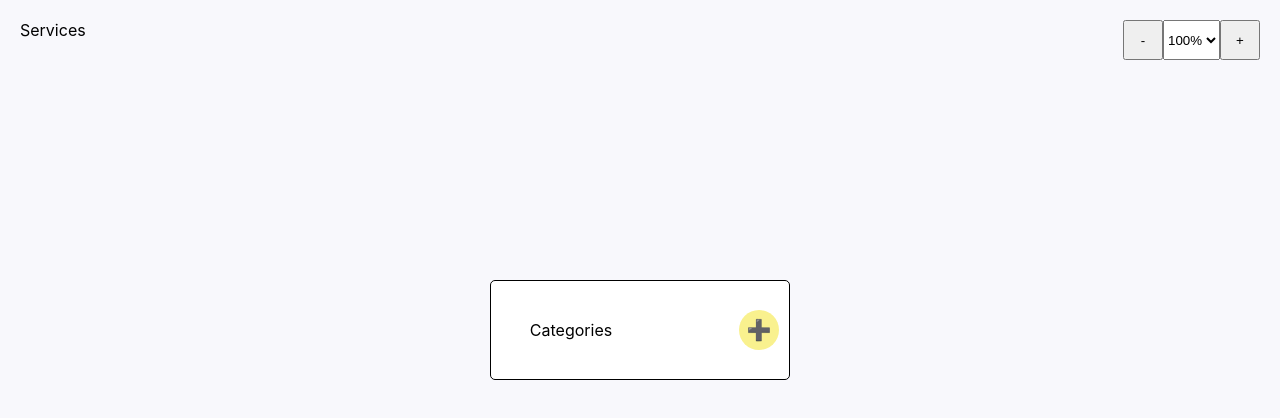
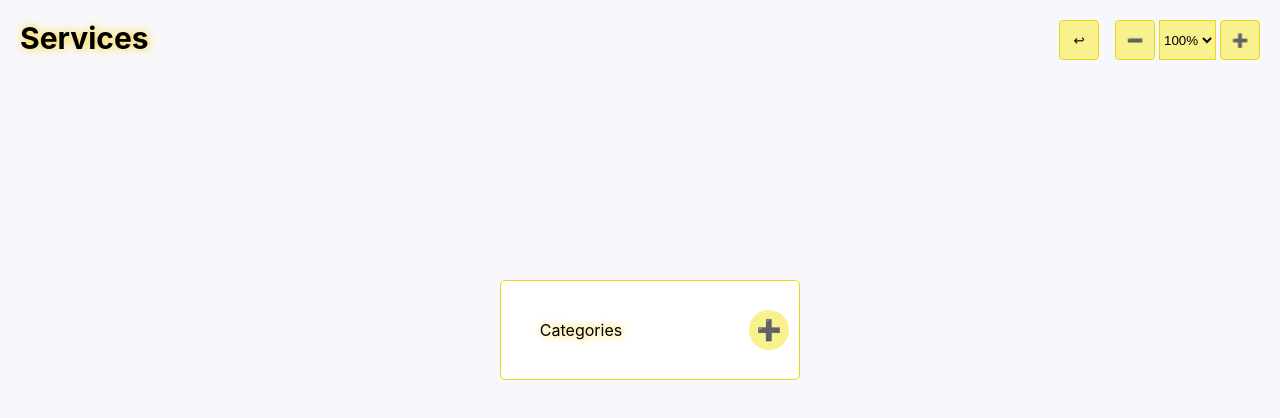
Before and after one commit to rash23/binary-tree, a React (Create React App) app: page / in a window 1280 px wide. Shown: the top 418 px of the page. Built offline with nearby package versions, Linux system fonts and the light colour scheme.

Commit message:
feature: moving categories

```diff
--- a/src/App.css
+++ b/src/App.css
@@ -9,8 +9,14 @@
 	margin-bottom: 200px;
 }
 
+.header_navigation {
+	display: flex;
+	gap: 16px;
+}
+
 .zoom-container {
 	display: flex;
+	gap: 4px;
 }
 
 .button {
@@ -18,6 +24,21 @@
 	height: 40px;
 	text-align: center;
 	text-transform: uppercase;
+	background-color: rgb(249, 241, 142);
+	border: 1px solid rgb(232, 218, 22);
+	border-radius: 4px;
+}
+
+.select {
+	background-color: rgb(249, 241, 142);
+	border: 1px solid rgb(232, 218, 22);
+}
+
+.input {
+	background-color: rgb(249, 241, 142);
+	border: 1px solid rgb(232, 218, 22);
+	padding: 4px;
+	border-radius: 4px;
 }
 
 .button-icon {
@@ -42,6 +63,7 @@
 .card_name {
 	word-wrap: break-word;
 	width: 140px;
+	text-shadow: #fc0 1px 0 10px;
 }
 
 .btn-wrapper {
--- a/src/App.tsx
+++ b/src/App.tsx
@@ -1,176 +1,46 @@
-import { useState } from 'react'
 import RecursiveComponent from './components/RecursiveComponent'
-import { ServicesType } from './types'
+import ZoomComponent from './components/ZoomComponent'
+import useCategory from './hooks/useCategory'
+import useZoom from './hooks/useZoom'
+import useMovingCategories from './hooks/useMovingCategories'
 import './App.css'
 
 const App = () => {
-	const [services, setServices] = useState<ServicesType[]>([
-		{
-			id: crypto.randomUUID(),
-			categoryName: 'Categories',
-			isEdited: true,
-			firsElement: true,
-			subCategories: [],
-		},
-	])
-
-	const [zoomLevel, setZoomLevel] = useState<number>(100)
-
-	const handleZoomChange = (event: React.ChangeEvent<HTMLSelectElement>) => {
-		const selectedZoomLevel = parseInt(event.target.value, 10)
-		setZoomLevel(selectedZoomLevel)
-	}
-
-	const addSubCategoryById = (id: string, newObject: ServicesType, array: ServicesType[]) => {
-		const updatedCategories = [...array]
-
-		for (let i = 0; i < updatedCategories.length; i++) {
-			if (updatedCategories[i].id === id) {
-				updatedCategories[i].subCategories.push(newObject)
-				break
-			}
-
-			if (updatedCategories[i].subCategories.length > 0) {
-				addSubCategoryById(id, newObject, updatedCategories[i].subCategories)
-			}
-		}
-
-		setServices(updatedCategories)
-	}
-
-	const handleAddSubCategory = (id: string): void => {
-		const newSubCategory = {
-			id: crypto.randomUUID(),
-			isEdited: false,
-			categoryName: '',
-			subCategories: [],
-		}
-
-		addSubCategoryById(id, newSubCategory, services)
-	}
-
-	const handleRemoveSubCategory = (id: string, array: ServicesType[]): ServicesType[] => {
-		return array.filter((item) => {
-			if (item.id === id) {
-				return false
-			}
-			if (item.subCategories && item.subCategories.length > 0) {
-				item.subCategories = handleRemoveSubCategory(id, item.subCategories)
-				return true
-			}
-			return true
-		})
-	}
-
-	const removeSubCategoryById = (id: string): void => {
-		const updatedSubCategories = handleRemoveSubCategory(id, services)
-		setServices(updatedSubCategories)
-	}
-
-	const changeTextLogic = (id: string, text: string, array: ServicesType[]): void => {
-		const updatedCategories = [...array]
-
-		for (let i = 0; i < updatedCategories.length; i++) {
-			if (updatedCategories[i].id === id) {
-				updatedCategories[i].categoryName = text
-				break
-			}
-
-			if (updatedCategories[i].subCategories.length > 0) {
-				changeTextLogic(id, text, updatedCategories[i].subCategories)
-			}
-		}
-
-		setServices(updatedCategories)
-	}
-
-	const changeText = (id: string, text: string): void => {
-		changeTextLogic(id, text, services)
-	}
-
-	const addTextLogic = (id: string, text: string, array: ServicesType[]): void => {
-		if (!text) {
-			alert('Please enter a text')
-			return
-		}
-
-		const updatedCategories = [...array]
-
-		for (let i = 0; i < updatedCategories.length; i++) {
-			if (updatedCategories[i].id === id) {
-				updatedCategories[i].categoryName = text
-				updatedCategories[i].isEdited = true
-				break
-			}
-
-			if (updatedCategories[i].subCategories.length > 0) {
-				addTextLogic(id, text, updatedCategories[i].subCategories)
-			}
-		}
-
-		setServices(updatedCategories)
-	}
-
-	const addText = (text: string, id: string): void => {
-		addTextLogic(id, text, services)
-	}
-
-	const editTextLogic = (id: string, array: ServicesType[]): void => {
-		const updatedCategories = [...array]
-
-		for (let i = 0; i < updatedCategories.length; i++) {
-			if (updatedCategories[i].id === id) {
-				updatedCategories[i].isEdited = false
-				break
-			}
-
-			if (updatedCategories[i].subCategories.length > 0) {
-				editTextLogic(id, updatedCategories[i].subCategories)
-			}
-		}
-
-		setServices(updatedCategories)
-	}
-
-	const editText = (id: string): void => {
-		editTextLogic(id, services)
-	}
-
-	const increaseZoom = () => {
-		if (zoomLevel < 150) {
-			setZoomLevel((prev) => prev + 10)
-		}
-	}
-
-	const reduceZoom = () => {
-		if (zoomLevel > 10) {
-			setZoomLevel((prev) => prev - 10)
-		}
-	}
+	const { services, changeText, addText, editText, handleAddSubCategory, removeSubCategoryById } = useCategory()
+	const { zoomLevel, handleZoomChange, increaseZoom, reduceZoom } = useZoom()
+	const { position, handleMouseDown, handleMouseMove, handleMouseUp, handleResetPosition } = useMovingCategories()
 
 	return (
 		<div className="app">
 			<header className="header">
-				<div>Services</div>
-				<div className="zoom-container">
-					<button className="button" onClick={reduceZoom}>
-						-
+				<div className="logo">Services</div>
+
+				<div className="header_navigation">
+					<button className="button" onClick={handleResetPosition}>
+						&#8617;
 					</button>
-					<select value={zoomLevel.toString()} onChange={handleZoomChange}>
-						{[...Array(15)].map((_, index) => (
-							<option key={index} value={(index + 1) * 10}>
-								{(index + 1) * 10}%
-							</option>
-						))}
-					</select>
-					<button className="button" onClick={increaseZoom}>
-						+
-					</button>
+					<ZoomComponent
+						zoomLevel={zoomLevel}
+						reduceZoom={reduceZoom}
+						increaseZoom={increaseZoom}
+						handleZoomChange={handleZoomChange}
+					/>
 				</div>
 			</header>
 			<div className="container">
-				<div className="row">
-					<div className="tree" style={{ transform: `scale(${zoomLevel / 100})` }}>
+				<div className="row" style={{ position: 'relative' }}>
+					<div
+						className="tree"
+						style={{
+							transform: `scale(${zoomLevel / 100})`,
+							position: 'absolute',
+							top: `${position.y}px`,
+							left: `${position.x}px`,
+						}}
+						onMouseDown={handleMouseDown}
+						onMouseMove={handleMouseMove}
+						onMouseUp={handleMouseUp}
+					>
 						<RecursiveComponent
 							data={services}
 							changeText={changeText}
--- a/src/components/RecursiveComponent.tsx
+++ b/src/components/RecursiveComponent.tsx
@@ -7,7 +7,7 @@ const RecursiveComponent: FC<RecursiveComponentPropsType> = (props) => {
 			{props.data.map((item) => (
 				<li key={item.id}>
 					{item.isEdited ? (
-						<div className="card">
+						<div className="card" style={{ backgroundColor: !item.firsElement ? '#FFAC83' : '#fff' }}>
 							<div className="card_edit">
 								<span className="card_name"> {item.categoryName}</span>
 								<div className="btn-wrapper">
@@ -31,6 +31,7 @@ const RecursiveComponent: FC<RecursiveComponentPropsType> = (props) => {
 						<div className="card">
 							<div className="card_edit">
 								<input
+									className="input"
 									placeholder="Category name"
 									value={item.categoryName}
 									onChange={(event) => props.changeText(item.id, event.target.value)}
--- /dev/null
+++ b/src/components/ZoomComponent.tsx
@@ -0,0 +1,24 @@
+import { FC } from 'react'
+import { ZoomComponentPropsType } from '../types'
+
+const ZoomComponent: FC<ZoomComponentPropsType> = (props) => {
+	return (
+		<div className="zoom-container">
+			<button className="button" onClick={props.reduceZoom}>
+				➖
+			</button>
+			<select className="select" value={props.zoomLevel.toString()} onChange={props.handleZoomChange}>
+				{[...Array(15)].map((_, index) => (
+					<option key={index} value={(index + 1) * 10}>
+						{(index + 1) * 10}%
+					</option>
+				))}
+			</select>
+			<button className="button" onClick={props.increaseZoom}>
+				➕
+			</button>
+		</div>
+	)
+}
+
+export default ZoomComponent
--- /dev/null
+++ b/src/hooks/useCategory.ts
@@ -0,0 +1,133 @@
+import { useState } from 'react'
+import { ServicesType } from '../types'
+
+const useCategory = () => {
+	const [services, setServices] = useState<ServicesType[]>([
+		{
+			id: crypto.randomUUID(),
+			categoryName: 'Categories',
+			isEdited: true,
+			firsElement: true,
+			subCategories: [],
+		},
+	])
+
+	const addSubCategoryById = (id: string, newObject: ServicesType, array: ServicesType[]) => {
+		const updatedCategories = [...array]
+
+		for (let i = 0; i < updatedCategories.length; i++) {
+			if (updatedCategories[i].id === id) {
+				updatedCategories[i].subCategories.push(newObject)
+				break
+			}
+
+			if (updatedCategories[i].subCategories.length > 0) {
+				addSubCategoryById(id, newObject, updatedCategories[i].subCategories)
+			}
+		}
+
+		setServices(updatedCategories)
+	}
+
+	const handleAddSubCategory = (id: string): void => {
+		const newSubCategory = {
+			id: crypto.randomUUID(),
+			isEdited: false,
+			categoryName: '',
+			subCategories: [],
+		}
+
+		addSubCategoryById(id, newSubCategory, services)
+	}
+
+	const handleRemoveSubCategory = (id: string, array: ServicesType[]): ServicesType[] => {
+		return array.filter((item) => {
+			if (item.id === id) {
+				return false
+			}
+			if (item.subCategories && item.subCategories.length > 0) {
+				item.subCategories = handleRemoveSubCategory(id, item.subCategories)
+				return true
+			}
+			return true
+		})
+	}
+
+	const removeSubCategoryById = (id: string): void => {
+		const updatedSubCategories = handleRemoveSubCategory(id, services)
+		setServices(updatedSubCategories)
+	}
+
+	const changeTextLogic = (id: string, text: string, array: ServicesType[]): void => {
+		const updatedCategories = [...array]
+
+		for (let i = 0; i < updatedCategories.length; i++) {
+			if (updatedCategories[i].id === id) {
+				updatedCategories[i].categoryName = text
+				break
+			}
+
+			if (updatedCategories[i].subCategories.length > 0) {
+				changeTextLogic(id, text, updatedCategories[i].subCategories)
+			}
+		}
+
+		setServices(updatedCategories)
+	}
+
+	const changeText = (id: string, text: string): void => {
+		changeTextLogic(id, text, services)
+	}
+
+	const addTextLogic = (id: string, text: string, array: ServicesType[]): void => {
+		if (!text) {
+			alert('Please enter a text')
+			return
+		}
+
+		const updatedCategories = [...array]
+
+		for (let i = 0; i < updatedCategories.length; i++) {
+			if (updatedCategories[i].id === id) {
+				updatedCategories[i].categoryName = text
+				updatedCategories[i].isEdited = true
+				break
+			}
+
+			if (updatedCategories[i].subCategories.length > 0) {
+				addTextLogic(id, text, updatedCategories[i].subCategories)
+			}
+		}
+
+		setServices(updatedCategories)
+	}
+
+	const addText = (text: string, id: string): void => {
+		addTextLogic(id, text, services)
+	}
+
+	const editTextLogic = (id: string, array: ServicesType[]): void => {
+		const updatedCategories = [...array]
+
+		for (let i = 0; i < updatedCategories.length; i++) {
+			if (updatedCategories[i].id === id) {
+				updatedCategories[i].isEdited = false
+				break
+			}
+
+			if (updatedCategories[i].subCategories.length > 0) {
+				editTextLogic(id, updatedCategories[i].subCategories)
+			}
+		}
+
+		setServices(updatedCategories)
+	}
+
+	const editText = (id: string): void => {
+		editTextLogic(id, services)
+	}
+
+	return { services, changeText, addText, editText, handleAddSubCategory, removeSubCategoryById }
+}
+
+export default useCategory
--- /dev/null
+++ b/src/hooks/useMovingCategories.ts
@@ -0,0 +1,45 @@
+import { useState, MouseEvent } from 'react'
+import { Offset } from '../types'
+
+const useMovingCategories = () => {
+	const [isDragging, setIsDragging] = useState(false)
+	const [offset, setOffset] = useState<Offset>({ x: 0, y: 0 })
+	const [position, setPosition] = useState<Offset>({ x: -150, y: 0 })
+
+	const handleMouseDown = (event: MouseEvent<HTMLDivElement>) => {
+		setIsDragging(true)
+		setOffset({
+			x: event.clientX - event.currentTarget.offsetLeft,
+			y: event.clientY - event.currentTarget.offsetTop,
+		})
+	}
+
+	const handleMouseMove = (event: MouseEvent<HTMLDivElement>) => {
+		if (isDragging) {
+			const x = event.clientX - offset.x
+			const y = event.clientY - offset.y
+			;(event.currentTarget as HTMLDivElement).style.left = x + 'px'
+			;(event.currentTarget as HTMLDivElement).style.top = y + 'px'
+
+			setPosition({ x: x, y: y })
+		}
+	}
+
+	const handleMouseUp = () => {
+		setIsDragging(false)
+	}
+
+	const handleResetPosition = () => {
+		setPosition({ x: -150, y: 0 })
+	}
+
+	return {
+		position,
+		handleMouseDown,
+		handleMouseMove,
+		handleMouseUp,
+		handleResetPosition,
+	}
+}
+
+export default useMovingCategories
--- /dev/null
+++ b/src/hooks/useZoom.ts
@@ -0,0 +1,31 @@
+import { useState, ChangeEvent } from 'react'
+
+const useZoom = () => {
+	const [zoomLevel, setZoomLevel] = useState<number>(100)
+
+	const handleZoomChange = (event: ChangeEvent<HTMLSelectElement>): void => {
+		const selectedZoomLevel = parseInt(event.target.value, 10)
+		setZoomLevel(selectedZoomLevel)
+	}
+
+	const increaseZoom = () => {
+		if (zoomLevel < 150) {
+			setZoomLevel((prev) => prev + 10)
+		}
+	}
+
+	const reduceZoom = () => {
+		if (zoomLevel > 10) {
+			setZoomLevel((prev) => prev - 10)
+		}
+	}
+
+	return {
+		zoomLevel,
+		handleZoomChange,
+		increaseZoom,
+		reduceZoom,
+	}
+}
+
+export default useZoom
--- a/src/index.css
+++ b/src/index.css
@@ -5,6 +5,10 @@ body {
 	-webkit-font-smoothing: antialiased;
 	-moz-osx-font-smoothing: grayscale;
 	background-color: #f8f8fc;
+}
+
+button {
+	cursor: pointer;
 }
 
 code {
@@ -17,16 +21,24 @@ code {
 	box-sizing: border-box;
 }
 
+.container {
+	display: flex;
+	justify-content: center;
+}
+
 .tree {
-	width: 100%;
 	height: auto;
 	text-align: center;
+	cursor: move;
 }
+
 .tree ul {
 	padding-top: 20px;
 	position: relative;
 	transition: 0.5s;
+	white-space: nowrap;
 }
+
 .tree li {
 	display: inline-table;
 	text-align: center;
@@ -35,6 +47,7 @@ code {
 	padding: 10px;
 	transition: 0.5s;
 }
+
 .tree li::before,
 .tree li::after {
 	content: '';
@@ -45,33 +58,40 @@ code {
 	width: 51%;
 	height: 10px;
 }
+
 .tree li::after {
 	right: auto;
 	left: 50%;
 	border-left: 1px solid #ccc;
 }
+
 .tree li:only-child::after,
 .tree li:only-child::before {
 	display: none;
 }
+
 .tree li:only-child {
 	padding-top: 0;
 }
+
 .tree li:first-child::before,
 .tree li:last-child::after {
 	border: 0 none;
 }
+
 .tree li:last-child::before {
 	border-right: 1px solid #ccc;
 	border-radius: 0 5px 0 0;
 	-webkit-border-radius: 0 5px 0 0;
 	-moz-border-radius: 0 5px 0 0;
 }
+
 .tree li:first-child::after {
 	border-radius: 5px 0 0 0;
 	-webkit-border-radius: 5px 0 0 0;
 	-moz-border-radius: 5px 0 0 0;
 }
+
 .tree ul ul::before {
 	content: '';
 	position: absolute;
@@ -81,8 +101,9 @@ code {
 	width: 0;
 	height: 20px;
 }
+
 .card {
-	border: 1px solid black;
+	border: 1px solid rgb(232, 218, 22);
 	padding: 10px;
 	display: inline-grid;
 	border-radius: 5px;
@@ -93,3 +114,9 @@ code {
 	height: 100px;
 	background-color: #fff;
 }
+
+.logo {
+	font-size: 30px;
+	font-weight: bold;
+	text-shadow: #fc0 1px 0 10px;
+}
```
Also changed, not shown: public/index.html (+2 -5 lines), src/types/index.ts (+14 -0 lines).
